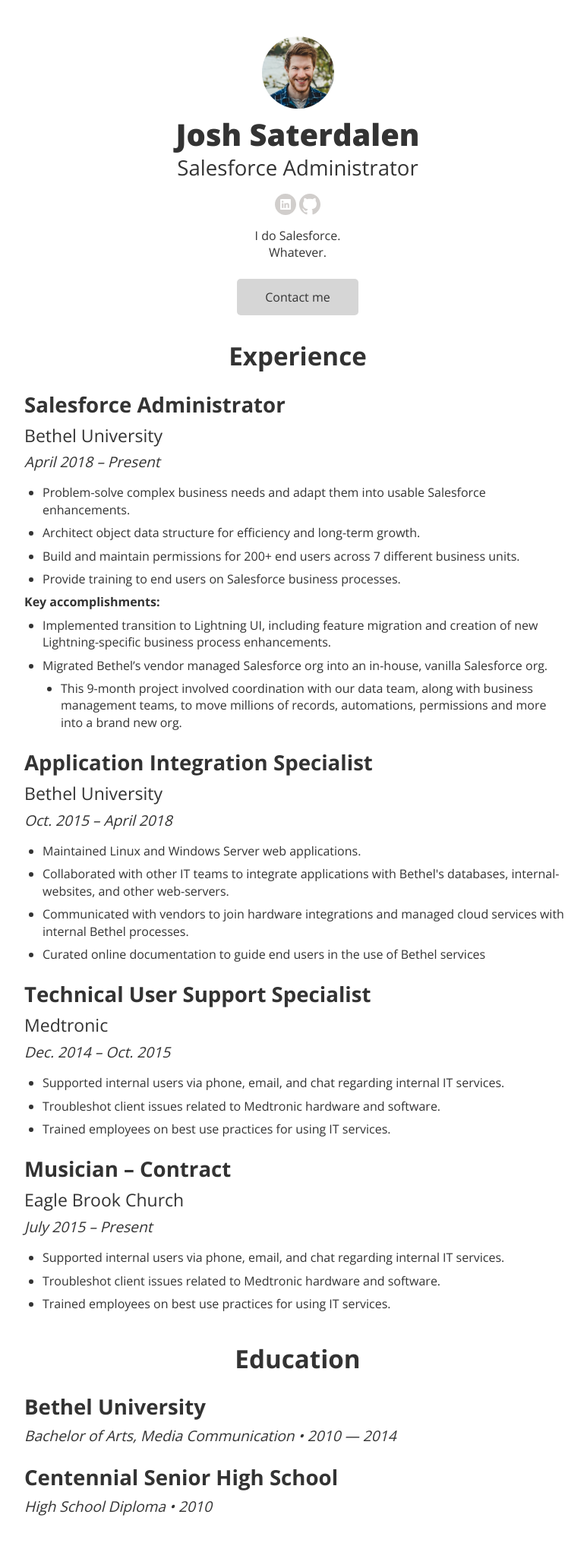
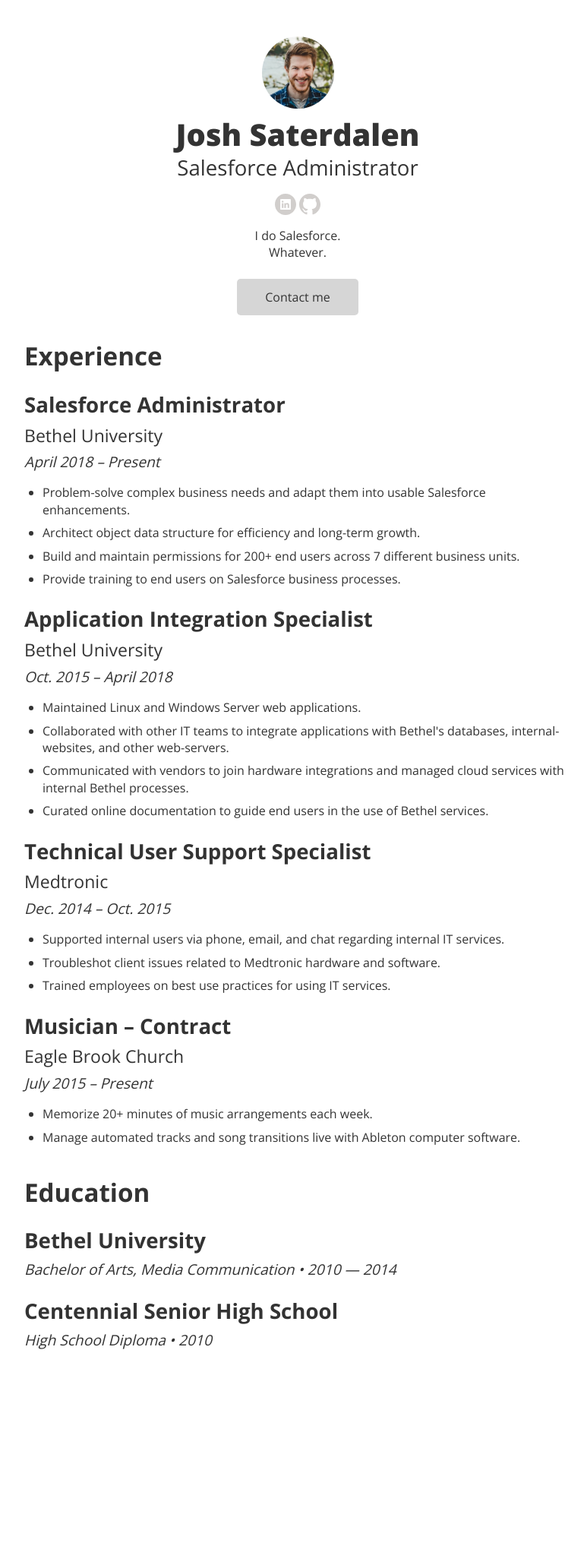
Before and after one commit to JSaterdalen/resume-site, a Jekyll site: the page built from index.html, in a window 1280 px wide. Shown: the whole page at 76% size, without its empty margins (248-1021 px from the left). Built offline with Jekyll 4.4.1, drawn with Linux system fonts in a browser that asks for light colours; after the commit the page ends 1841 px from its top, so only the background shows below that.

Commit message:
update job summaries loop
move job summaries to data loop
add panelbear analytics

```diff
--- a/_config.yml
+++ b/_config.yml
@@ -55,4 +55,3 @@ resume_social_links:
   # resume_instagram_url:         "insert your Instagram URL here"
   # resume_website_url:           "site url"
   # resume_medium_url:            "https://medium.com/@"
-resume_print_social_links: true
--- a/_data/experience.yml
+++ b/_data/experience.yml
@@ -3,48 +3,42 @@
 - company: Bethel University
   position: Salesforce Administrator
   duration: April 2018 &ndash; Present
-  summary: >
-    <ul class="resume-item-list">
-    <li>Problem-solve complex business needs and adapt them into usable Salesforce enhancements.</li>
-    <li>Architect object data structure for efficiency and long-term growth.</li>
-    <li>Build and maintain permissions for 200+ end users across 7 different business units.</li>
-    <li>Provide training to end users on Salesforce business processes.</li>
-    </ul>
-    <span>Key accomplishments:</span>
-    <ul class="resume-item-list">
-    <li>Implemented transition to Lightning UI, including feature migration and creation of new Lightning-specific business process enhancements.</li>
-    <li>Migrated Bethel’s vendor managed Salesforce org into an in-house, vanilla Salesforce org.
-    <ul class='resume-item-list'><li>This 9-month project involved coordination with our data team, along with business management teams, to move millions of records, automations, permissions and more into a brand new org.</li></ul>
-    </li>
+  summaries:
+    - bullet: Problem-solve complex business needs and adapt them into usable Salesforce enhancements.
+    - bullet: Architect object data structure for efficiency and long-term growth.
+    - bullet: Build and maintain permissions for 200+ end users across 7 different business units.
+    - bullet: Provide training to end users on Salesforce business processes.
+
+#     <span>Key accomplishments:</span>
+#     <ul class="resume-item-list">
+#     <li>Implemented transition to Lightning UI, including feature migration and creation of new Lightning-specific business process enhancements.</li>
+#     <li>Migrated Bethel’s vendor managed Salesforce org into an in-house, vanilla Salesforce org.
+#     <ul class='resume-item-list'><li>This 9-month project involved coordination with our data team, along with business management teams, to move millions of records, automations, permissions and more into a brand new org.</li></ul>
+#     </li>
 
 # App Specialist
 - company: Bethel University
   position: Application Integration Specialist
   duration: Oct. 2015 &ndash; April 2018
-  summary: >
-    <ul class="resume-item-list">
-    <li>Maintained Linux and Windows Server web applications.</li>
-    <li>Collaborated with other IT teams to integrate applications with Bethel's databases, internal-websites, and other web-servers.</li>
-    <li>Communicated with vendors to join hardware integrations and managed cloud services with internal Bethel processes.</li>
-    <li>Curated online documentation to guide end users in the use of Bethel services</li>
-    </ul>
+  summaries:
+    - bullet: Maintained Linux and Windows Server web applications.
+    - bullet: Collaborated with other IT teams to integrate applications with Bethel's databases, internal-websites, and other web-servers.
+    - bullet: Communicated with vendors to join hardware integrations and managed cloud services with internal Bethel processes.
+    - bullet: Curated online documentation to guide end users in the use of Bethel services.
 
 # TUSA
 - company: Medtronic
   position: Technical User Support Specialist
   duration: Dec. 2014 &ndash; Oct. 2015
-  summary: >
-    <ul class="resume-item-list">
-    <li>Supported internal users via phone, email, and chat regarding internal IT services.</li>
-    <li>Troubleshot client issues related to Medtronic hardware and software.</li>
-    <li>Trained employees on best use practices for using IT services.</li>
+  summaries:
+    - bullet: Supported internal users via phone, email, and chat regarding internal IT services.
+    - bullet: Troubleshot client issues related to Medtronic hardware and software.
+    - bullet: Trained employees on best use practices for using IT services.
 
 # Musician
 - company: Eagle Brook Church
   position: Musician – Contract
   duration: July 2015 &ndash; Present
-  summary: >
-    <ul class="resume-item-list">
-    <li>Supported internal users via phone, email, and chat regarding internal IT services.</li>
-    <li>Troubleshot client issues related to Medtronic hardware and software.</li>
-    <li>Trained employees on best use practices for using IT services.</li>
+  summaries:
+    - bullet: Memorize 20+ minutes of music arrangements each week.
+    - bullet: Manage automated tracks and song transitions live with Ableton computer software.
--- a/_sass/_custom.scss
+++ b/_sass/_custom.scss
@@ -132,6 +132,7 @@ header {
   header {
     margin-bottom: var(--spacing);
     // border-bottom: 0.5px solid $light-gray;
+    text-align: left;
 
     h2 {
       font-weight: var(--font-weight--bold);
--- a/index.html
+++ b/index.html
@@ -55,7 +55,15 @@ layout: resume
           {{ job.company }}
         </h4>
         <h5 class="resume-item-details">{{ job.duration }}</h5>
-        <p class="resume-item-copy">{{ job.summary }}</p>
+        <!-- <p class="resume-item-copy">{{ job.summary }}</p> -->
+        <p>
+          <!-- <ul class="resume-item-list"> -->
+          {% for summary in job.summaries %}
+            {% if forloop.first %}<ul class="resume-item-list">{% endif %}
+            <li>{{ summary.bullet }}</li>
+            {% if forloop.last %}</ul>{% endif %}
+          {% endfor %}
+        </p>
       </div>
       <!-- end of resume-item -->
       {% endfor %}
```
Also changed, not shown: _includes/head.html (+33 -8 lines), 1 other file. Lines whose indentation alone changed are shown as unchanged.
